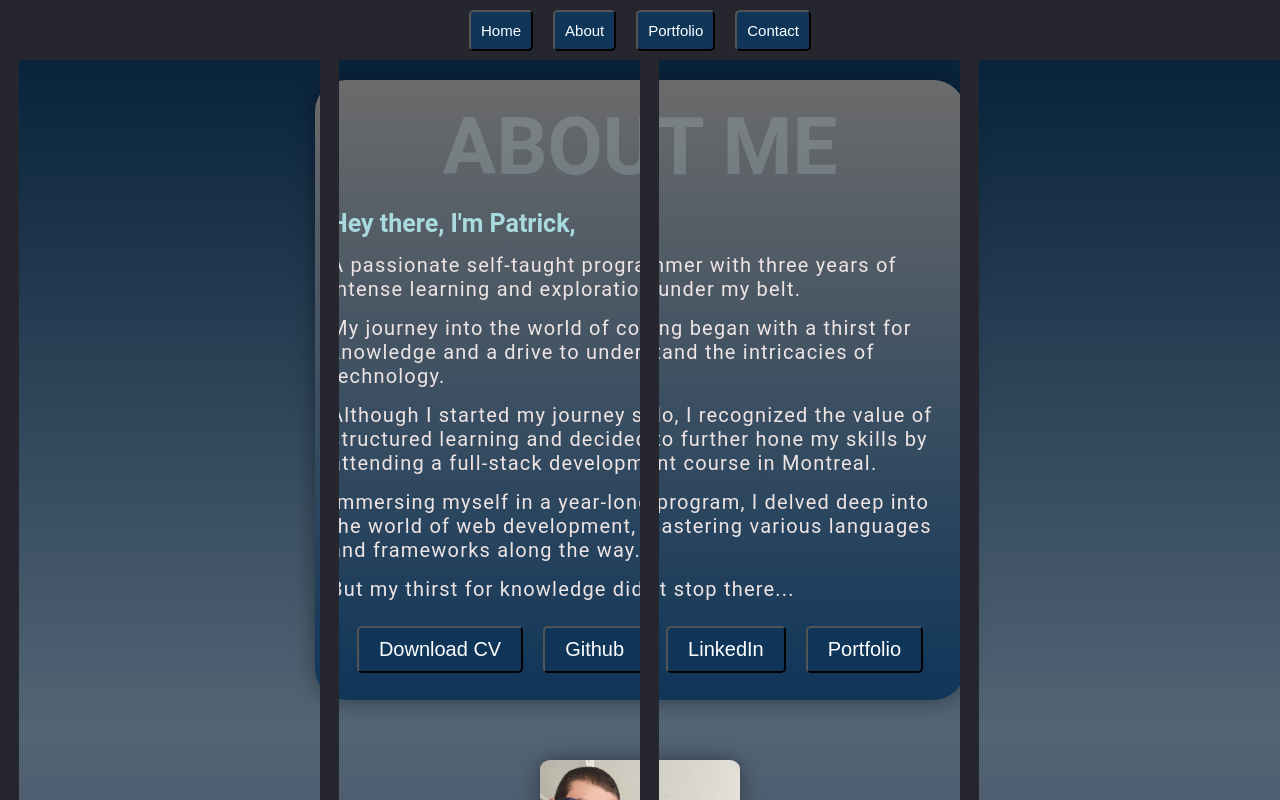
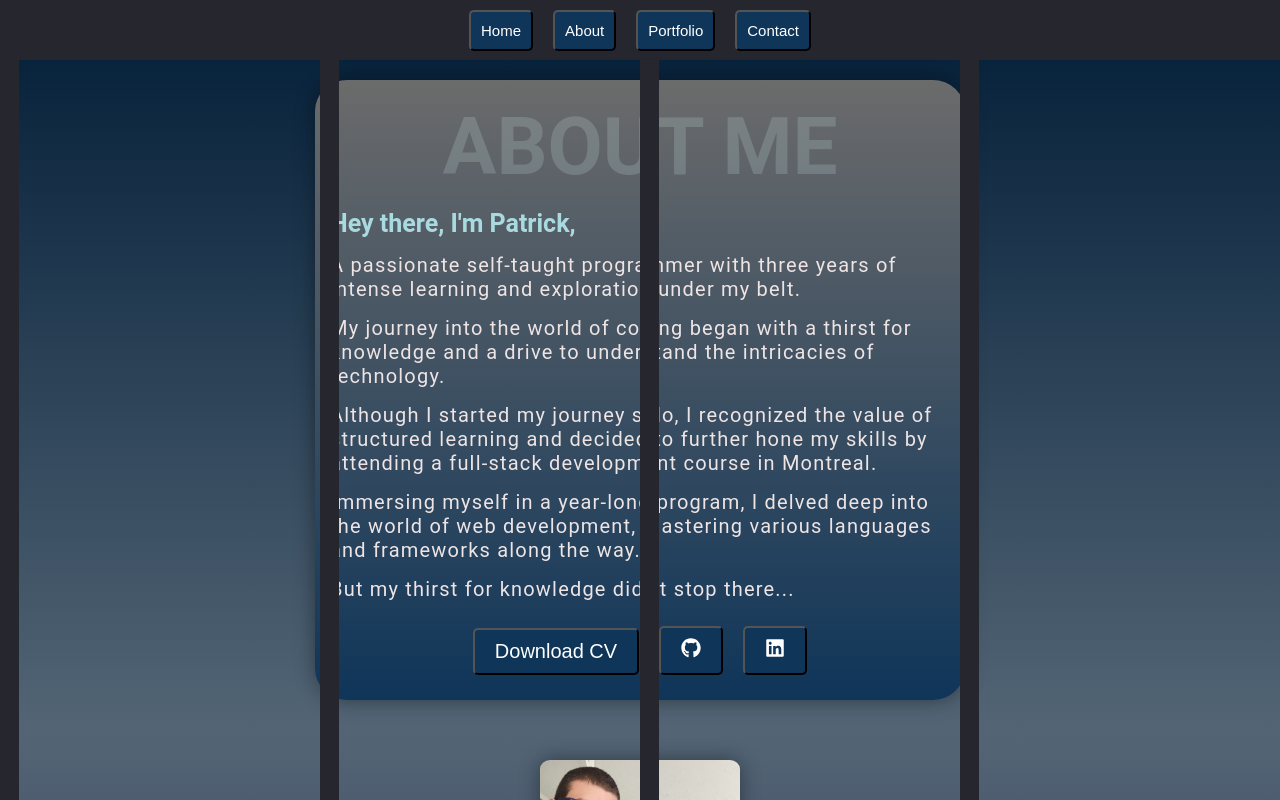
Before and after one commit to PatF3lix/Portfolio, a React (Create React App) app in the folder my-portfolio/: page / in a window 1280 px wide. Both pictures are taken after a click on the button "About". Shown: the top 800 px of the page. Built offline with nearby package versions, Linux system fonts and the light colour scheme; no server answers.

Commit message:
added .env, with icons to linkedIn and github and downloadable cv. Opens them in new window. .env file added and .env file added to gitignore

```diff
--- a/my-portfolio/package.json
+++ b/my-portfolio/package.json
@@ -8,6 +8,7 @@
     "@testing-library/user-event": "^13.5.0",
     "react": "^18.2.0",
     "react-dom": "^18.2.0",
+    "react-icons": "^5.1.0",
     "react-scripts": "5.0.1",
     "web-vitals": "^2.1.4"
   },
--- a/my-portfolio/src/App.js
+++ b/my-portfolio/src/App.js
@@ -29,7 +29,7 @@ function App() {
               <ListItem key={menuOption.id} classes={"main-menu-item"}>
                 <Btn
                   classes={"btn"}
-                  onClick={() => handleMainMenuBtnClick(menuOption)}
+                  clickAction={() => handleMainMenuBtnClick(menuOption)}
                 >
                   <p>{menuOption.label}</p>
                 </Btn>
--- a/my-portfolio/src/components/Reusable/Btn/Btn.js
+++ b/my-portfolio/src/components/Reusable/Btn/Btn.js
@@ -1,8 +1,8 @@
 import "./btn.css";
 
-const Btn = ({ classes, onClick, children, type }) => {
+const Btn = ({ classes, clickAction, children, type }) => {
   return (
-    <button type={type} className={classes} onClick={onClick}>
+    <button type={type} className={classes} onClick={clickAction}>
       {children}
     </button>
   );
--- a/my-portfolio/src/components/Sections/AboutSection/AboutSection.js
+++ b/my-portfolio/src/components/Sections/AboutSection/AboutSection.js
@@ -2,8 +2,13 @@ import "./about-section.css";
 import Btn from "../../Reusable/Btn/Btn";
 import ProfessionalSkillCard from "../../ProfesionalSkillCard/ProfesionalSkillCard";
 import PersonalSkillCard from "../../PersonalSkillCard/PersonalSkillCard";
+import useDownloadCv from "../../../hooks/useDownloadCv";
+import { FaGithub } from "react-icons/fa";
+import { FaLinkedin } from "react-icons/fa";
+import { IconContext } from "react-icons";
 
 const AboutSection = () => {
+  const { handleDownload } = useDownloadCv();
   return (
     <section className="about-section">
       <div className="about-me">
@@ -33,17 +38,30 @@ const AboutSection = () => {
           </p>
           <ul className="about-me-links">
             <li>
-              <Btn classes={"about-me-btn"}>
+              <Btn classes={"about-me-btn"} clickAction={handleDownload}>
                 <p>Download CV</p>
               </Btn>
               <Btn classes={"about-me-btn"}>
-                <p>Github</p>
+                <IconContext.Provider value={{ color: "white" }}>
+                  <a
+                    href={process.env.REACT_APP_GITHUB_URL}
+                    rel="noreferrer"
+                    target="_blank"
+                  >
+                    <FaGithub />
+                  </a>
+                </IconContext.Provider>
               </Btn>
               <Btn classes={"about-me-btn"}>
-                <p>LinkedIn</p>
-              </Btn>
-              <Btn classes={"about-me-btn"}>
-                <p>Portfolio</p>
+                <IconContext.Provider value={{ color: "white" }}>
+                  <a
+                    href={process.env.REACT_APP_LINKEDIN_URL}
+                    rel="noreferrer"
+                    target="_blank"
+                  >
+                    <FaLinkedin />
+                  </a>
+                </IconContext.Provider>
               </Btn>
             </li>
           </ul>
--- a/my-portfolio/src/components/Sections/HeroSection/HeroSection.js
+++ b/my-portfolio/src/components/Sections/HeroSection/HeroSection.js
@@ -6,7 +6,7 @@ const HeroSection = () => {
     <section className="hero-section">
       <div className="presentational-info">
         <h1 className="hero-name">Patrick Felix Oliveira</h1>
-        <h2 className="hero-title">Full Stack Developer</h2>
+        <h2 className="hero-title">Software Developer</h2>
         <p className="hero-intro">
           Welcome to my portfolio!
           <br /> I&apos;m passionate about crafting innovative solutions and
--- /dev/null
+++ b/my-portfolio/src/hooks/useDownloadCv.js
@@ -0,0 +1,12 @@
+const useDownloadCv = () => {
+  const handleDownload = () => {
+    const cvUrl = "/Patrick_Oliveira_CV_Dev.pdf";
+    window.open(cvUrl, "_blank");
+  };
+
+  return {
+    handleDownload,
+  };
+};
+
+export default useDownloadCv;
```
Also changed, not shown: 2 other files (tests, documents, lock files or other folders).
